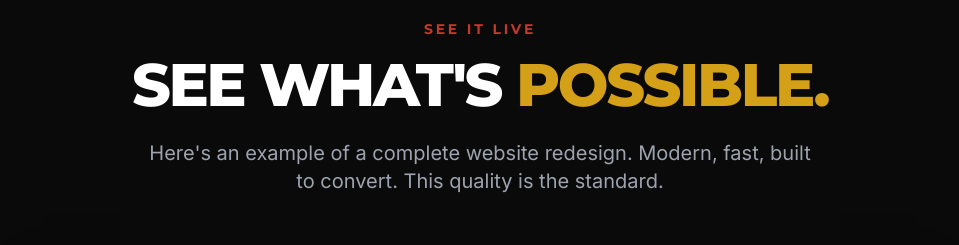
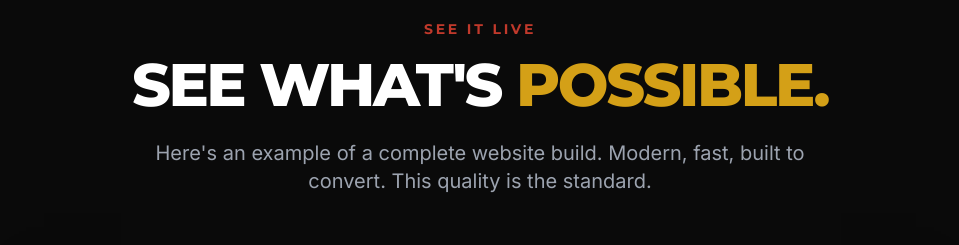
Before and after one commit to nickturnerdigital-png/redesign-pro, a React (Vite) app: page / in a window 1280 px wide. Shown: the part 4740-4985 px from the top of the page, without its empty margins (160-1119 px from the left). Built offline with nearby package versions, Linux system fonts and the light colour scheme.

Commit message:
Update copy to say website build instead of redesign
Change the description text to refer to a complete website build rather than a redesign.

https://claude.ai/code/session_01UiSGbsR4E6zcs7Rjb6D7gQ

```diff
--- a/src/components/WorkShowcase.tsx
+++ b/src/components/WorkShowcase.tsx
@@ -12,7 +12,7 @@ export default function WorkShowcase() {
             See What&apos;s <span className="text-brand-gold">Possible.</span>
           </h2>
           <p className="text-lg md:text-xl text-gray-400 max-w-2xl mx-auto text-pretty">
-            Here&apos;s an example of a complete website redesign. Modern, fast, built to convert. This quality is the standard.
+            Here&apos;s an example of a complete website build. Modern, fast, built to convert. This quality is the standard.
           </p>
         </div>
 
```
